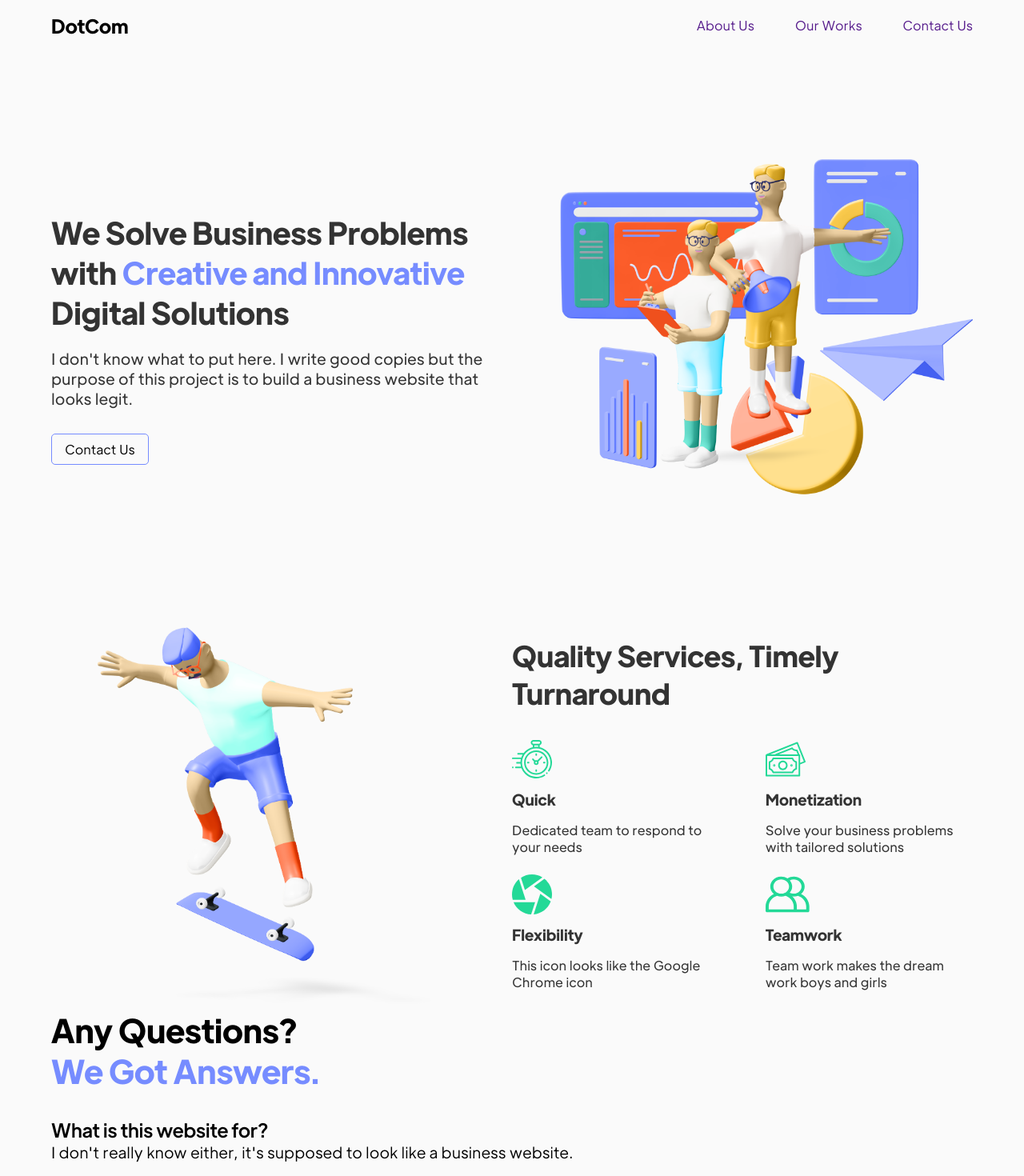
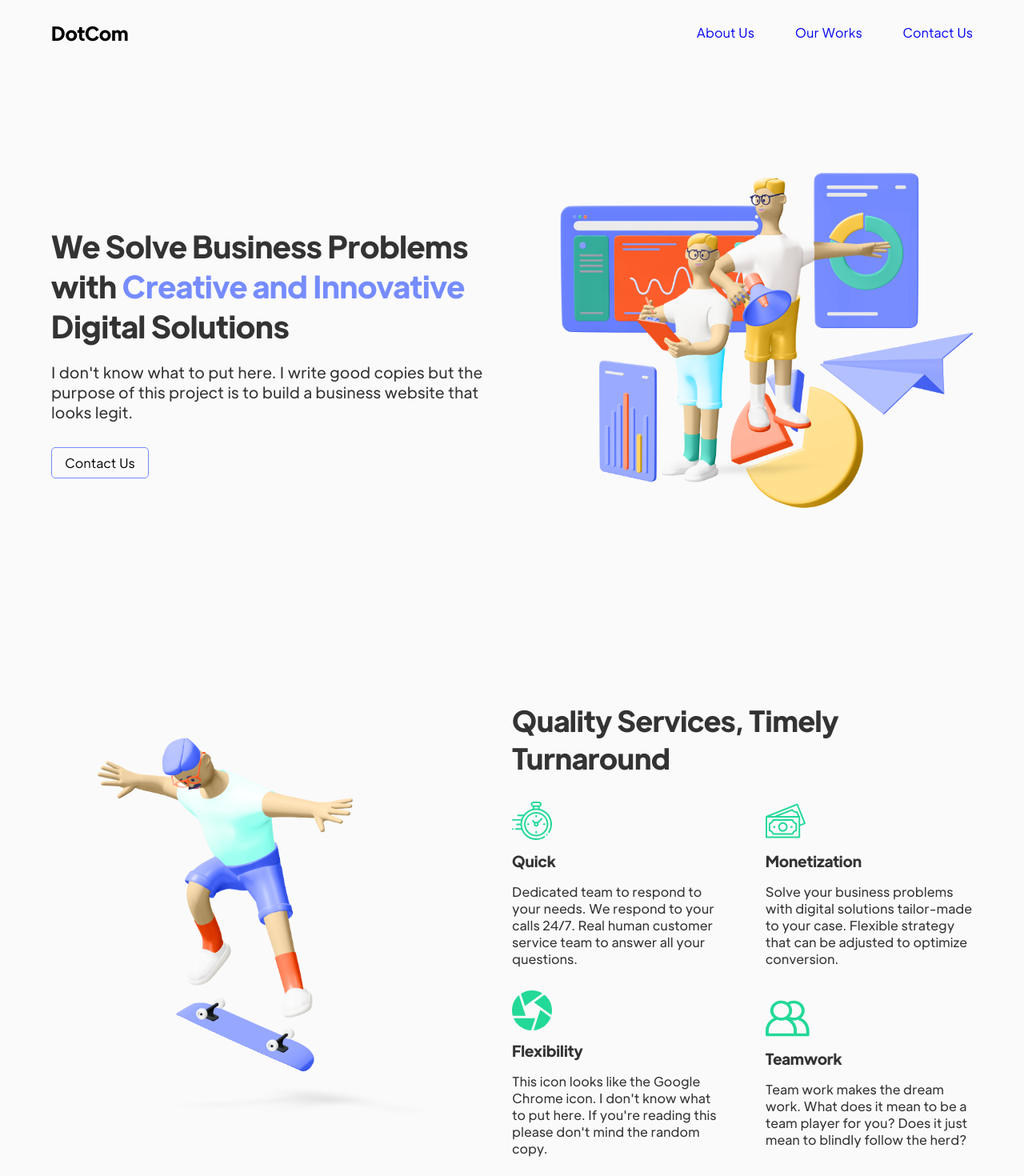
Before and after one commit to lavaboy1738/business-react, a React (Create React App) app: page / in a window 1280 px wide. Shown: the top 1470 px of the page at 80% size. Built offline with nearby package versions, Linux system fonts and the light colour scheme.

Commit message:
adding route, not found page, some minor adjustments

```diff
--- a/package.json
+++ b/package.json
@@ -10,6 +10,7 @@
     "@types/node": "^12.0.0",
     "@types/react": "^16.9.53",
     "@types/react-dom": "^16.9.8",
+    "@types/react-router-dom": "^5.1.6",
     "@types/styled-components": "^5.1.4",
     "framer-motion": "^2.9.4",
     "node-sass": "4.14",
--- a/src/App.tsx
+++ b/src/App.tsx
@@ -1,10 +1,35 @@
 import React from 'react';
 import {About} from "./Views/About";
+import {Nav} from "./Components/Nav";
+import {Works} from "./Views/Works";
+import {Contact} from "./Views/Contact";
+import {NotFound} from "./Views/NotFound";
+import {
+  HashRouter as Router,
+  Switch,
+  Route
+} from "react-router-dom";
 
 function App() {
   return (
     <div className="App">
-      <About/>
+        <Router>
+          <Nav/>
+          <Switch>
+            <Route path="/" exact>
+              <About/>
+            </Route>
+            <Route path="/works" exact>
+              <Works/>
+            </Route>
+            <Route path="/contact" exact>
+              <Contact/>
+            </Route>
+            <Route path="*">
+              <NotFound/>
+            </Route>
+          </Switch>
+        </Router>
     </div>
   );
 }
--- a/src/Components/Nav.tsx
+++ b/src/Components/Nav.tsx
@@ -1,11 +1,14 @@
 import React from "react";
 import styled from "styled-components";
+import {Link, Router} from "react-router-dom";
 
 const NavStyles = styled.div`
-    width: 90%;
+    height: 10vh;
+    padding: 0 5vw;
     display: flex;
     justify-content: space-between;
-    padding: 1rem 0;
+    align-items: center;
+    background-color: rgba(250,250,250, 1);
     h1{
         font-family: Jakarta-display;
         font-weight: 600;
@@ -29,13 +32,13 @@ const Nav = () => {
             <h1>DotCom</h1>
             <ul>
                 <li>
-                    <a href="">About Us</a>
+                    <Link to="/">About Us</Link>
                 </li>
                 <li>
-                    <a href="">Our Works</a>
+                    <Link to="/works">Our Works</Link>
                 </li>
                 <li>
-                    <a href="">Contact Us</a>
+                    <Link to="/contact">Contact Us</Link>
                 </li>
             </ul>
         </NavStyles>
--- a/src/Components/Services.tsx
+++ b/src/Components/Services.tsx
@@ -11,6 +11,7 @@ const ServicesStyles = styled.div`
     display: flex;
     justify-content: space-between;
     align-items: center;
+    min-height: 90vh;
     color: #333;
     .services-left{
         width: 45%;
@@ -20,7 +21,7 @@ const ServicesStyles = styled.div`
     }
     .services-right{
         width: 50%;
-        align-self: stretch;
+        height: 75vh;
         display: flex;
         flex-direction: column;
         justify-content: space-around;
@@ -29,9 +30,10 @@ const ServicesStyles = styled.div`
             font-family: Jakarta-display;
             font-weight: 600;
             font-size: 1.5rem;
+            padding: 1rem 0;
         }
         .services-cards{
-            flex-grow: 0.5;
+            flex-grow: 1;
             display: flex;
             justify-content: space-between;
             align-items: center;
@@ -71,28 +73,28 @@ const Services = () =>{
                             <img src={ClockIcon} alt=""/>
                         </div>
                         <div className="card-title">Quick</div>
-                        <div className="card-text">Dedicated team to respond to your needs</div>
+                        <div className="card-text">Dedicated team to respond to your needs. We respond to your calls 24/7. Real human customer service team to answer all your questions.</div>
                     </div>
                     <div className="services-cards-card">
                         <div className="card-icon">
                             <img src={MoneyIcon} alt=""/>
                         </div>
                         <div className="card-title">Monetization</div>
-                        <div className="card-text">Solve your business problems with tailored solutions</div>
+                        <div className="card-text">Solve your business problems with digital solutions tailor-made to your case. Flexible strategy that can be adjusted to optimize conversion.</div>
                     </div>
                     <div className="services-cards-card">
                         <div className="card-icon">
                             <img src={DiagramIcon} alt=""/>
                         </div>
                         <div className="card-title">Flexibility</div>
-                        <div className="card-text">This icon looks like the Google Chrome icon</div>
+                        <div className="card-text">This icon looks like the Google Chrome icon. I don't know what to put here. If you're reading this please don't mind the random copy.</div>
                     </div>
                     <div className="services-cards-card">
                         <div className="card-icon">
                             <img src={TeamworkIcon} alt=""/>
                         </div>
                         <div className="card-title">Teamwork</div>
-                        <div className="card-text">Team work makes the dream work boys and girls</div>
+                        <div className="card-text">Team work makes the dream work. What does it mean to be a team player for you? Does it just mean to blindly follow the herd?</div>
                     </div>
                 </div>
             </div>
--- a/src/Views/About.tsx
+++ b/src/Views/About.tsx
@@ -2,7 +2,6 @@ import React from "react";
 import {Hero} from "../Components/Hero";
 import {Services} from "../Components/Services";
 import {Accordion} from "../Components/Accordion";
-import {Nav} from "../Components/Nav";
 import styled from "styled-components";
 
 const AboutStyles = styled.div`
@@ -17,7 +16,6 @@ const AboutStyles = styled.div`
 const About = () =>{
     return(
         <AboutStyles>
-            <Nav/>
             <Hero/>
             <Services/>
             <Accordion/>
--- /dev/null
+++ b/src/Views/NotFound.tsx
@@ -0,0 +1,9 @@
+import React from "react";
+
+const NotFound = ()=>{
+    return (
+        <div>Not Found</div>
+    )
+}
+
+export {NotFound}
--- a/src/helper.scss
+++ b/src/helper.scss
@@ -40,3 +40,12 @@ a{
 ul, ol{
     list-style: none;
 }
+
+body::-webkit-scrollbar{
+    display: none;
+}
+
+body{
+    -ms-overflow-style: none;  /* IE and Edge */
+    scrollbar-width: none;  /* Firefox */
+}
--- a/src/index.tsx
+++ b/src/index.tsx
@@ -6,7 +6,7 @@ import reportWebVitals from './reportWebVitals';
 
 ReactDOM.render(
   <React.StrictMode>
-    <App />
+      <App />
   </React.StrictMode>,
   document.getElementById('root')
 );
```
Also changed, not shown: 2 other files (tests, documents, lock files or other folders).
